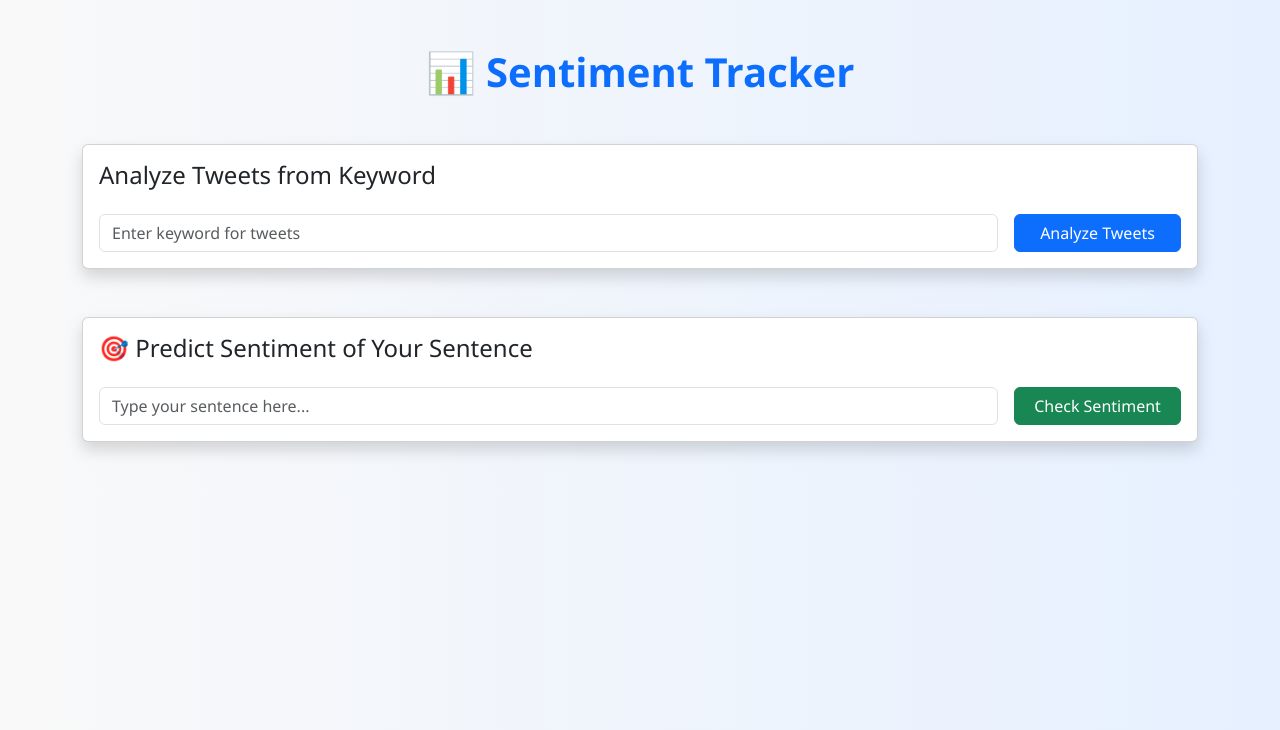
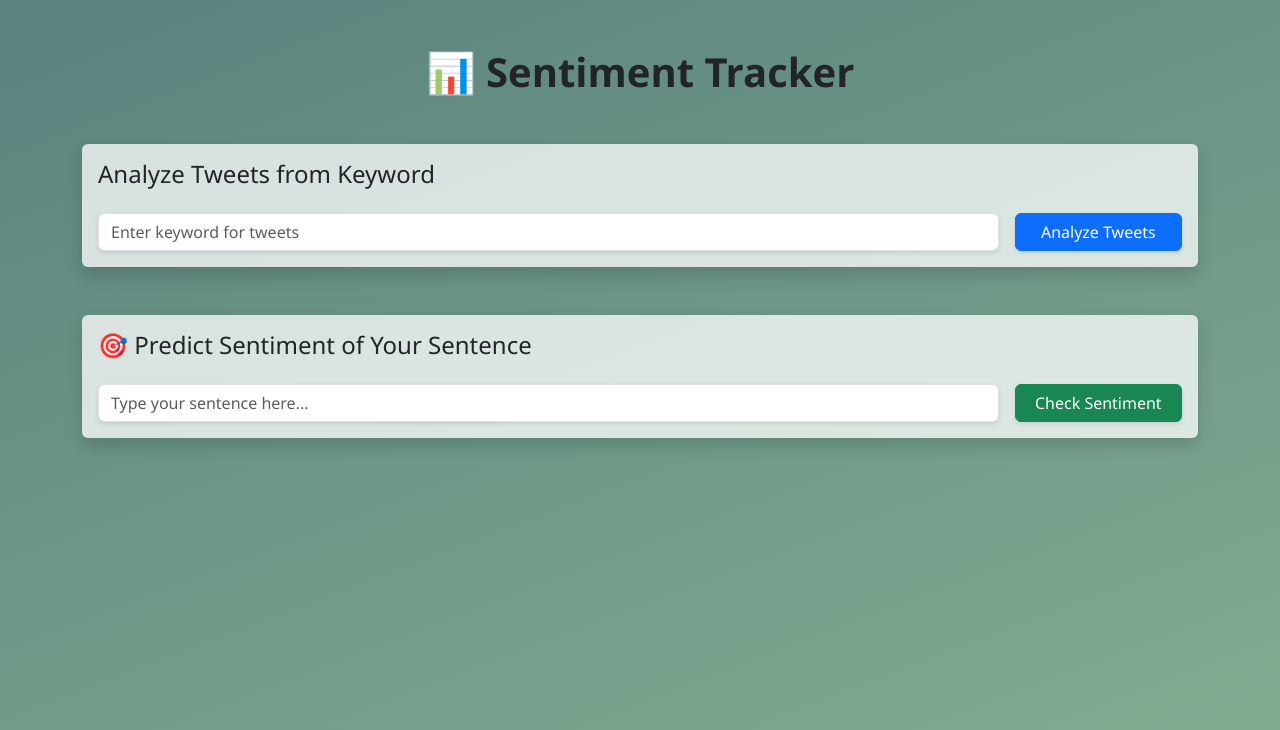
Before and after one commit to Tanishka18-io/Sentiment_Tracker, a Flask app: page / in a window 1280 px wide. Shown: the top 730 px of the page. Run offline with Flask 3, Linux system fonts and the light colour scheme.

Commit message:
Gradient background, dark font, shadow, animations

```diff
--- a/templates/index.html
+++ b/templates/index.html
@@ -3,56 +3,89 @@
 <head>
   <meta charset="UTF-8">
   <title>Sentiment Tracker</title>
+
+  <!-- Bootstrap -->
   <link href="https://cdn.jsdelivr.net/npm/bootstrap@5.3.0/dist/css/bootstrap.min.css" rel="stylesheet">
   <script src="https://cdn.jsdelivr.net/npm/chart.js"></script>
+
   <style>
+    /* Gradient Background */
     body {
-      background: linear-gradient(to right, #f9f9f9, #e6f0ff);
+      background: linear-gradient(to bottom right, #5A827E, #84AE92, #B9D4AA, #FAFFCA);
+      background-size: 400% 400%;
+      animation: gradientMove 15s ease infinite;
       font-family: 'Segoe UI', sans-serif;
+      color: #222; /* Dark font */
+    }
+
+    @keyframes gradientMove {
+      0% { background-position: 0% 50%; }
+      50% { background-position: 100% 50%; }
+      100% { background-position: 0% 50%; }
     }
 
     .fade-in {
-      animation: fadeIn 1.2s ease-in-out;
+      animation: fadeIn 1s ease-in-out;
     }
 
     @keyframes fadeIn {
-      0% { opacity: 0; transform: translateY(20px); }
-      100% { opacity: 1; transform: translateY(0); }
+      from { opacity: 0; transform: translateY(15px); }
+      to { opacity: 1; transform: translateY(0); }
     }
 
     .card {
-      transition: transform 0.3s ease;
+      transition: all 0.3s ease;
+      box-shadow: 0 6px 12px rgba(0, 0, 0, 0.1);
+      border: none;
     }
 
     .card:hover {
       transform: scale(1.01);
-      box-shadow: 0 8px 20px rgba(0, 0, 0, 0.1);
+      box-shadow: 0 10px 25px rgba(0, 0, 0, 0.15);
     }
 
-    canvas {
-      max-width: 250px;
-      margin: auto;
-      display: block;
+    .form-control, .btn {
+      transition: all 0.3s ease;
+      box-shadow: 0 2px 4px rgba(0,0,0,0.1);
+    }
+
+    .form-control:focus {
+      border-color: #5A827E;
+      box-shadow: 0 0 0 0.2rem rgba(90,130,126,0.25);
+    }
+
+    .btn:hover {
+      box-shadow: 0 6px 12px rgba(0, 0, 0, 0.15);
+      transform: translateY(-1px);
     }
 
     .chart-container {
-      display: flex;
-      justify-content: center;
+      text-align: center;
       margin-top: 20px;
+    }
+
+    .chart-container canvas {
+      width: 20vw !important;
+      height: auto !important;
     }
 
     .badge {
       font-size: 0.9rem;
     }
+
+    .list-group-item {
+      background-color: rgba(255, 255, 255, 0.8);
+    }
   </style>
 </head>
-<body class="bg-light fade-in">
+
+<body class="fade-in">
 
 <div class="container py-5">
-  <h1 class="text-center mb-5 text-primary fw-bold">📊 Sentiment Tracker</h1>
+  <h1 class="text-center mb-5 text-dark fw-bold">📊 Sentiment Tracker</h1>
 
-  <!-- Tweet Analysis -->
-  <div class="card shadow mb-5">
+  <!-- Tweet Analysis Section -->
+  <div class="card shadow mb-5 bg-white bg-opacity-75">
     <div class="card-body">
       <h4 class="card-title">Analyze Tweets from Keyword</h4>
       <form method="POST" class="row g-3 mt-2">
@@ -66,24 +99,48 @@
 
       {% if keyword %}
         <div class="mt-4">
-          <h6>Results for: <em class="text-secondary">{{ keyword }}</em></h6>
+          <h6>Results for: <em class="text-dark">{{ keyword }}</em></h6>
 
           {% if sentiments %}
+            <!-- Doughnut Chart -->
             <div class="chart-container">
-              <canvas id="sentimentChart" width="250" height="250"></canvas>
+              <canvas id="sentimentChart"></canvas>
             </div>
+
             <script>
               const data = {
                 labels: ['Positive', 'Negative', 'Neutral'],
                 datasets: [{
                   data: [{{ counts['Positive'] }}, {{ counts['Negative'] }}, {{ counts['Neutral'] }}],
                   backgroundColor: ['#4CAF50', '#F44336', '#FFC107'],
+                  hoverOffset: 20,
+                  borderWidth: 1,
+                  borderColor: '#ffffff'
                 }]
               };
-              const config = { type: 'pie', data: data };
+
+              const config = {
+                type: 'doughnut',
+                data: data,
+                options: {
+                  responsive: true,
+                  maintainAspectRatio: true,
+                  animation: {
+                    animateScale: true,
+                    animateRotate: true
+                  },
+                  plugins: {
+                    legend: {
+                      position: 'bottom'
+                    }
+                  }
+                }
+              };
+
               new Chart(document.getElementById('sentimentChart'), config);
             </script>
 
+            <!-- Tweet Results -->
             <ul class="list-group mt-4">
               {% for tweet, sentiment in sentiments %}
               <li class="list-group-item d-flex justify-content-between align-items-center">
@@ -100,8 +157,8 @@
     </div>
   </div>
 
-  <!-- Custom Sentence Prediction -->
-  <div class="card shadow fade-in">
+  <!-- Sentence Sentiment Prediction -->
+  <div class="card shadow bg-white bg-opacity-75">
     <div class="card-body">
       <h4 class="card-title">🎯 Predict Sentiment of Your Sentence</h4>
       <form method="POST" class="row g-3 mt-2">
```
Lines whose indentation alone changed are shown as unchanged.
